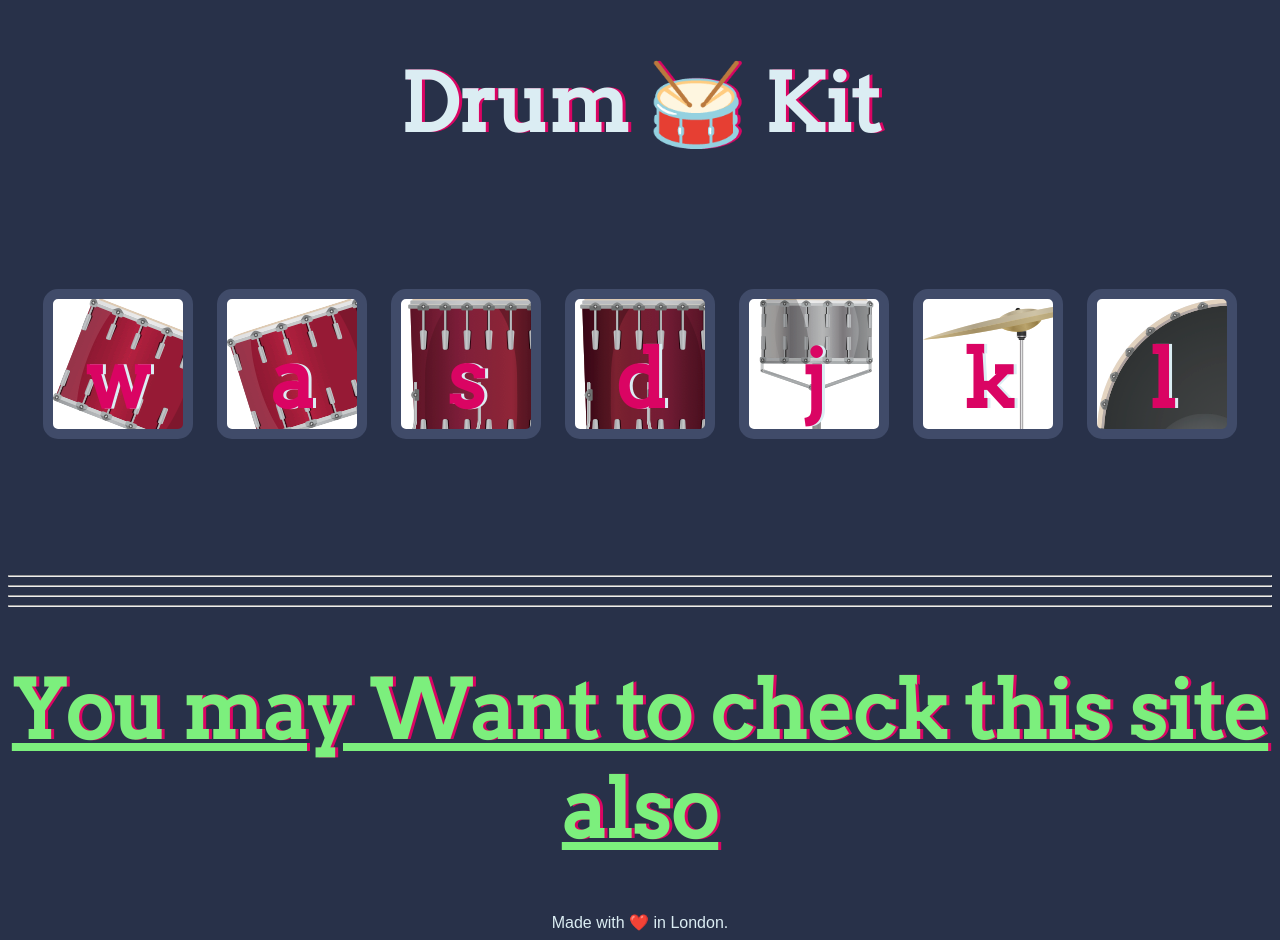
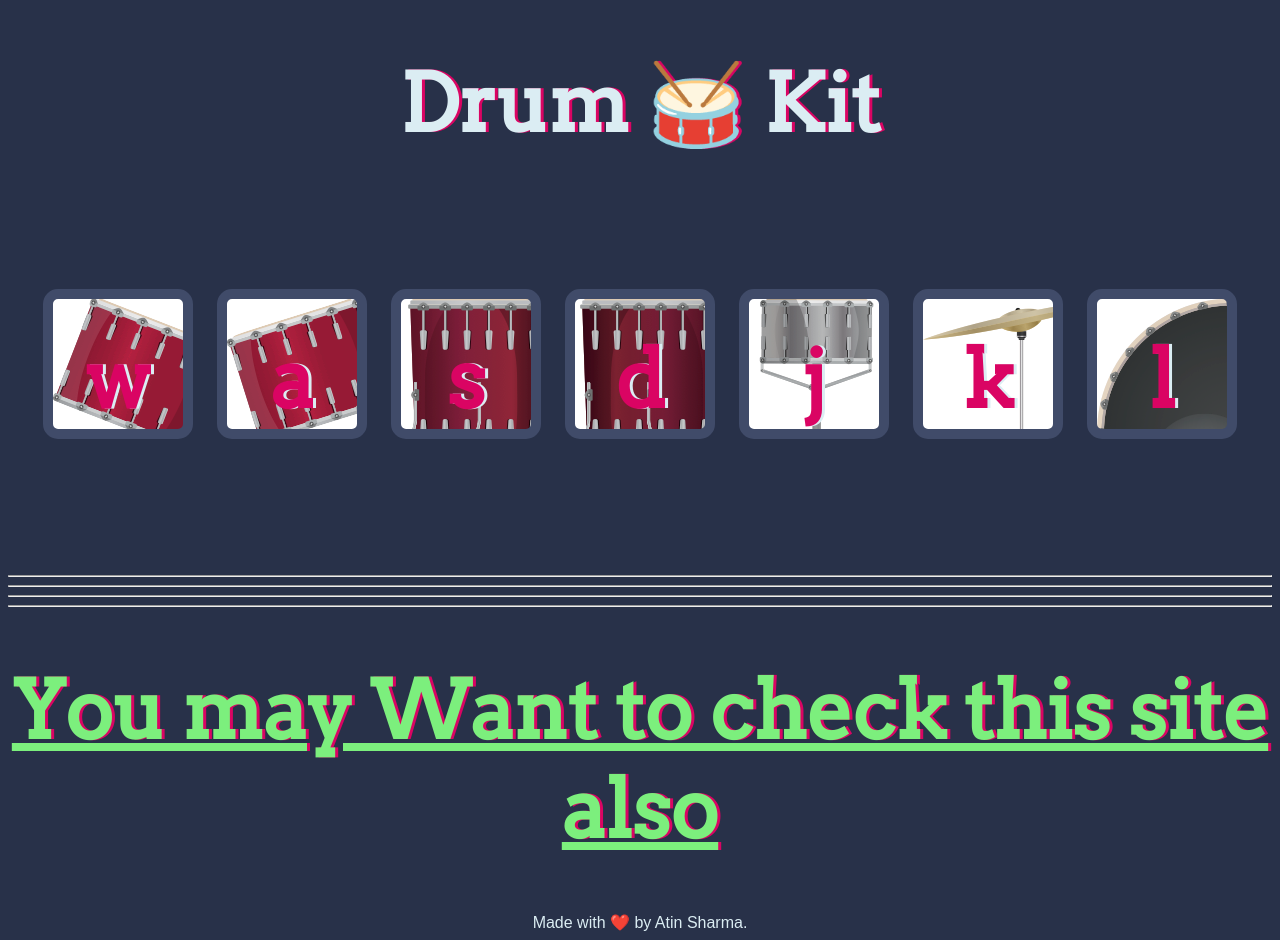
Before and after one commit to atinsharma24/AllChallengesGithub, a plain HTML site: page index.html in a window 1280 px wide. Drawn offline with Linux system fonts and the light colour scheme.

Commit message:
done few changes
 DOne few changes in the file

```diff
--- a/index.html
+++ b/index.html
@@ -31,7 +31,7 @@
   <h1 class="diceLink"><a href="./Dicee+Challenge+-+Starting+Files/dicee.html">You may  Want to check this site also</a></h1>
 
   <footer>
-    Made with ❤️ in London.
+    Made with ❤️ by Atin Sharma.
   </footer>
 </body>
 
```
